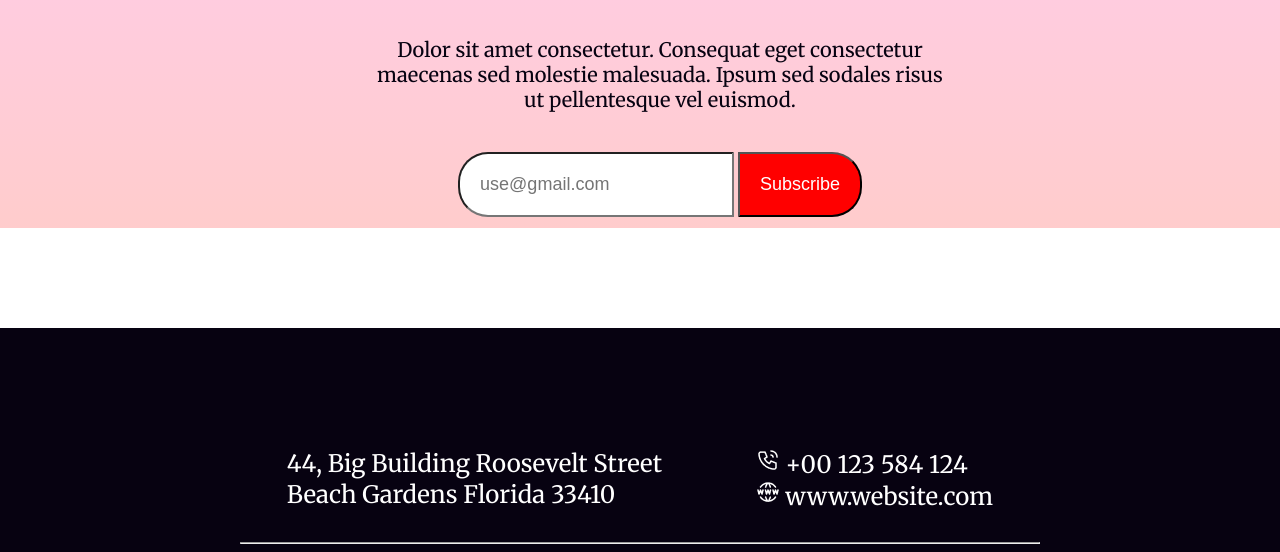
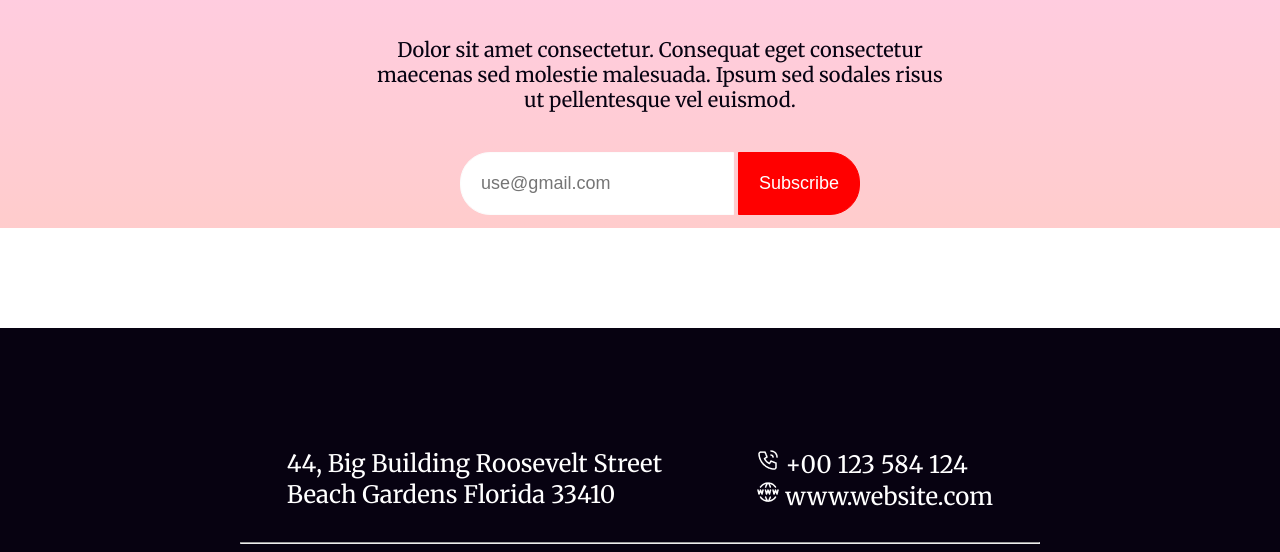
Before and after one commit to aftabuddin007/NEW-YEAR-SALE, a plain HTML site: page index.html in a window 1280 px wide. Shown: the part 6514-7066 px from the top of the page. Drawn offline with Linux system fonts and the light colour scheme.

Commit message:
change border color

```diff
--- a/style.css
+++ b/style.css
@@ -325,6 +325,7 @@ body{
     border-bottom-left-radius:  30px ;
     border-top-left-radius: 30px;
     font-size: 18px;
+    border: 1px solid rgb(252, 252, 252);
 }
 .subs-btn{
     padding: 20px;
@@ -333,6 +334,7 @@ body{
     font-size: 18px;
     border-bottom-right-radius:  30px ;
     border-top-right-radius: 30px;
+    border: 1px solid red;
 }
 .bitton{
     gap: 0px;
```
